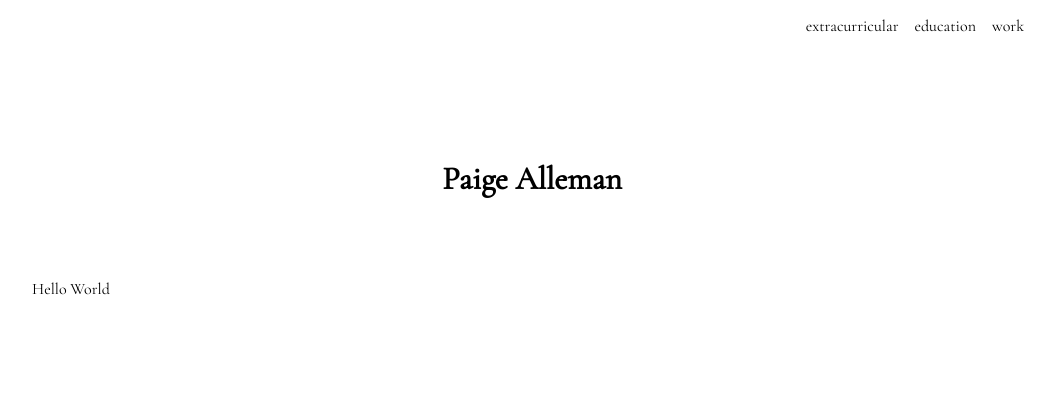
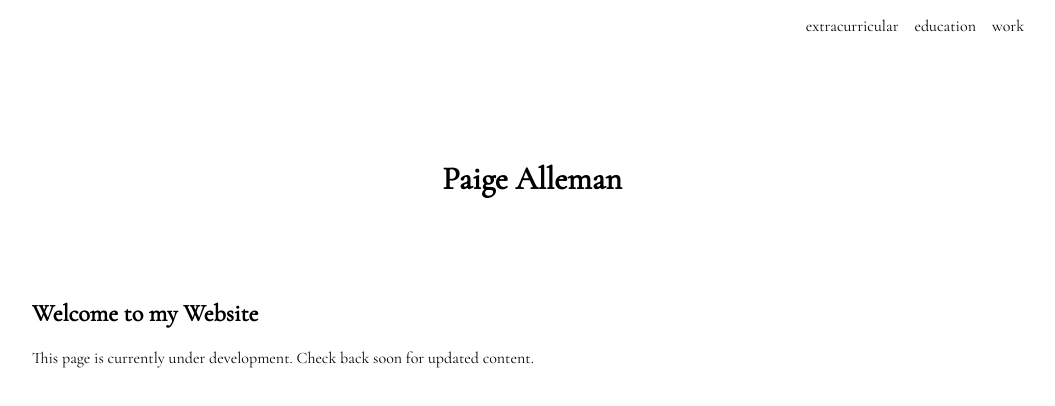
Before and after one commit to plalleman/plalleman.github.io, a plain HTML site: page index.html in a window 1280 px wide. Shown: the top 406 px of the page, without its empty margins (108-1163 px from the left). Drawn offline with nearby package versions, Linux system fonts and the light colour scheme.

Commit message:
add development message

```diff
--- a/index.html
+++ b/index.html
@@ -17,7 +17,8 @@
 		</nav>
 	</div>
 	<div id="headerimg"><h1>Paige Alleman</h1></div>
-	Hello World
+	<div><h2>Welcome to my Website</h2><p>This page is currently under development. Check back soon for updated content.</p>
+	</div>
 	</div>
 </body>
 
```
